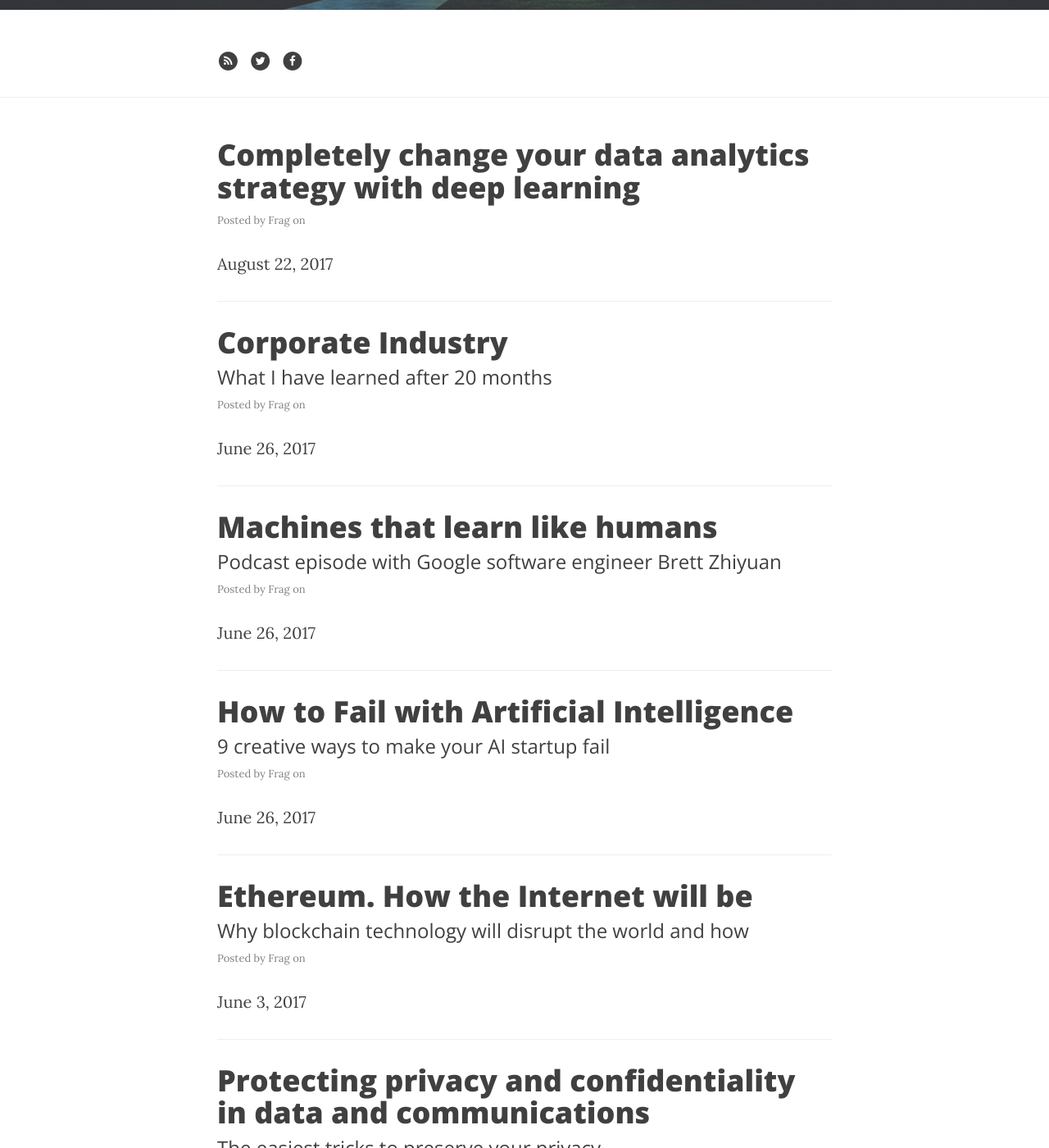
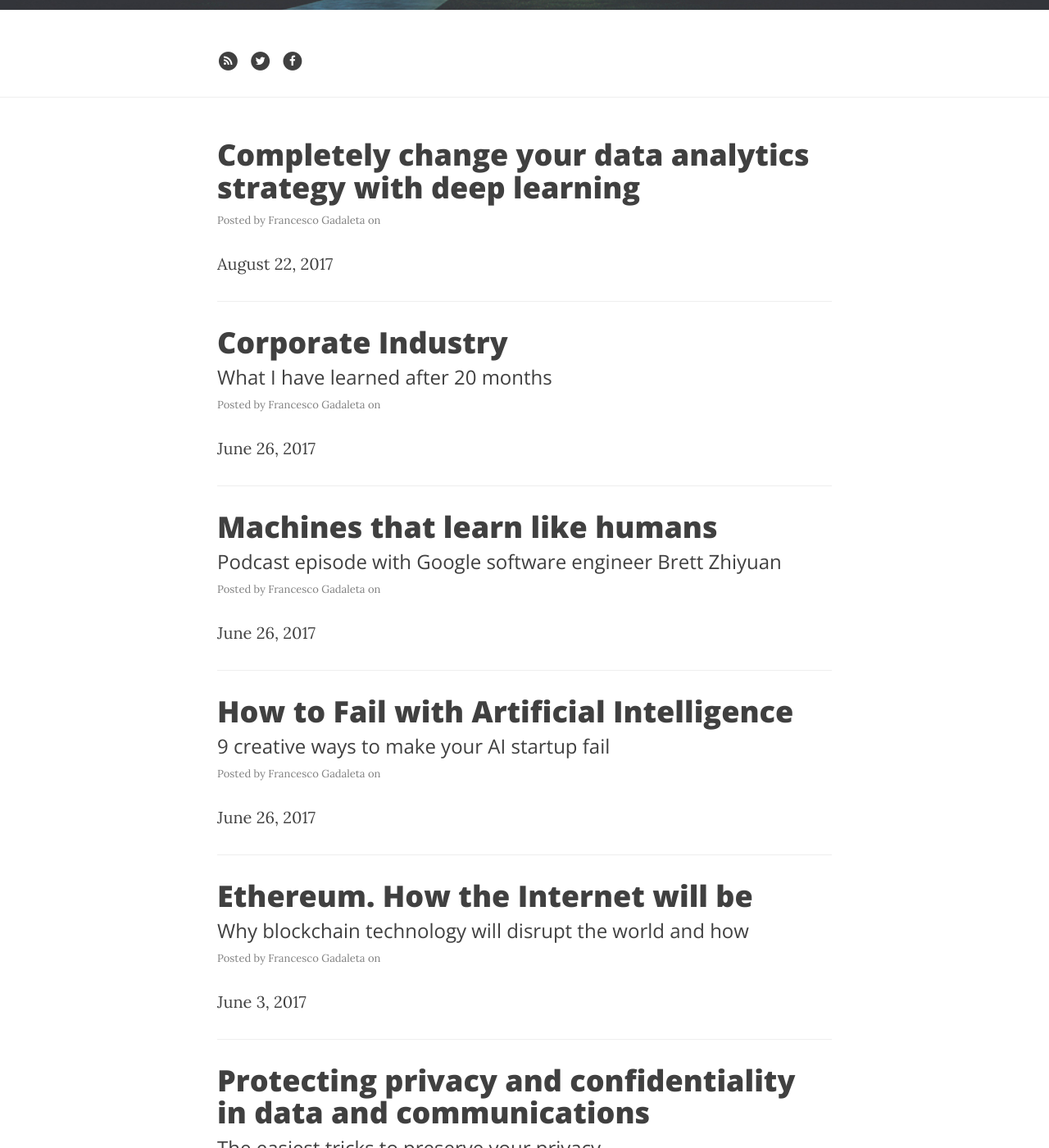
Before and after one commit to fgadaleta/datascienceathome, a Jekyll site: the page built from index.html, in a window 1280 px wide and 1400 px high, scrolled down 392 px. Shown: the whole window at 82% size. Built offline with Jekyll 4.4.1, drawn with Linux system fonts in a browser that asks for light colours; nearby versions of some CDN libraries; a script that is not in the unit is left out; the list of posts is cut into pages by our own code; some of the changed text lies outside the part shown.

```diff
--- a/_config.yml
+++ b/_config.yml
@@ -11,7 +11,7 @@
 github_username:  worldofpiggy
 facebook_username:  datascienceathome
 email_username:  francesco.gadaleta@gmail.com
-author: Frag
+author: Francesco Gadaleta
 # Google Analytics
 # To enable google analytics, uncomment below line with a valid Google Tracking ID
 google_tracking_id: UA-37903879-3
```
